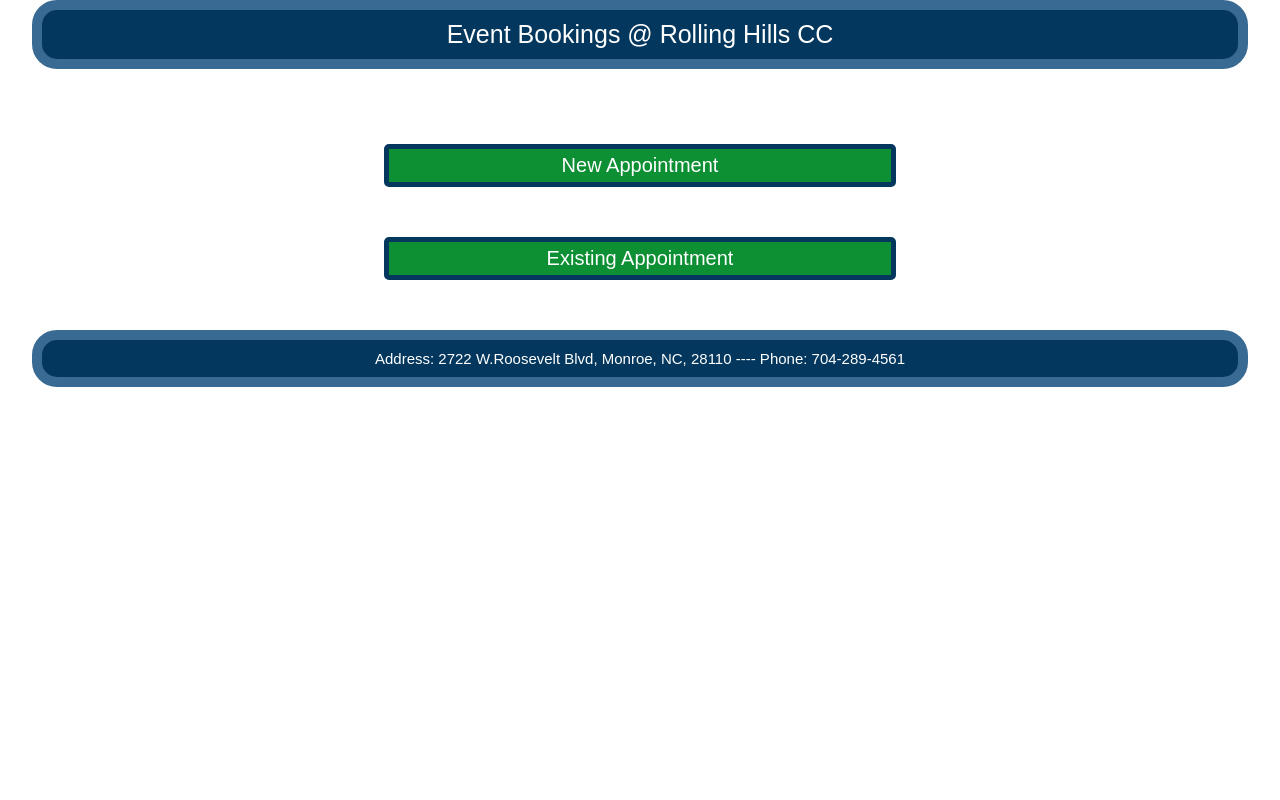
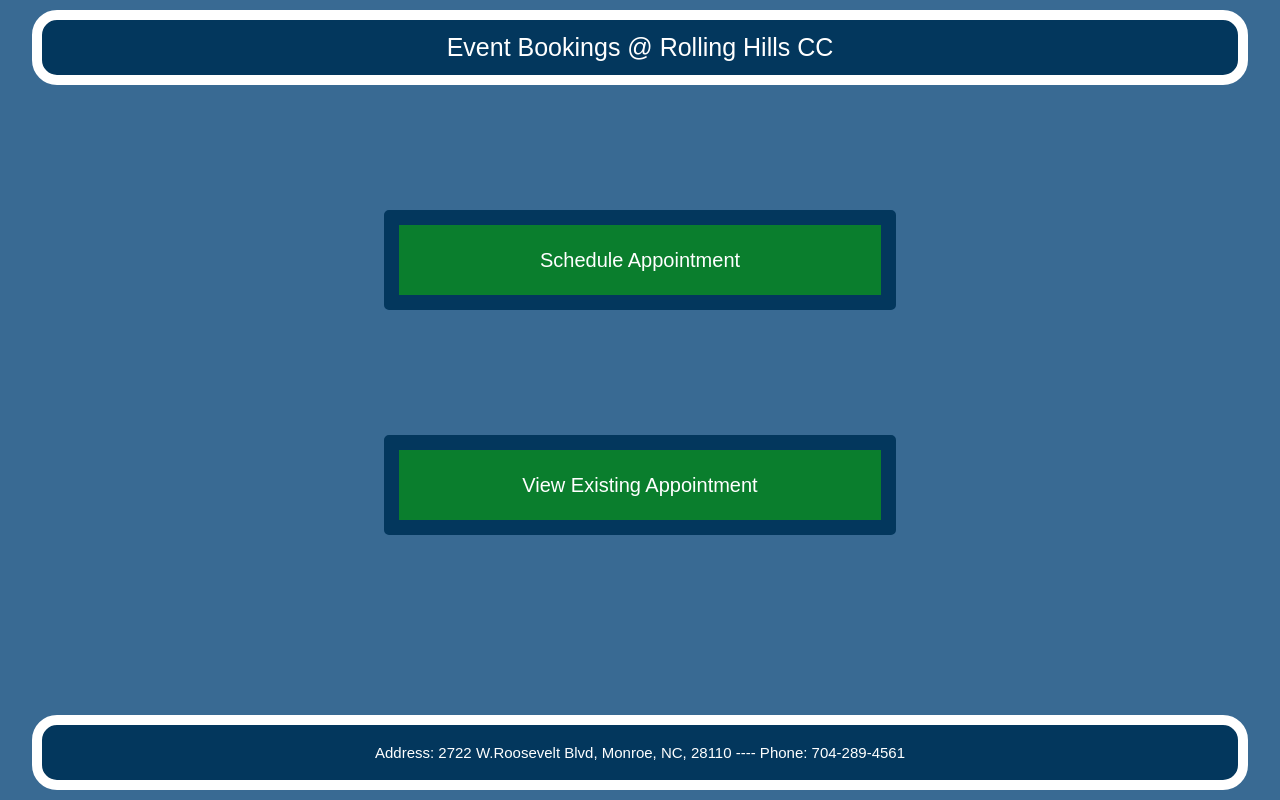
Before and after one commit to wchutchinson/bootcamp-project-1, a plain HTML site: page index.html in a window 1280 px wide. Drawn offline with Linux system fonts and the light colour scheme; files whose address does not match are found by name.

Commit message:
added styling to landing page

```diff
--- a/assets/css/landing.css
+++ b/assets/css/landing.css
@@ -1,3 +1,7 @@
+body {
+    background-color: #396a93;
+}
+
 .button-container {
     display: flex;
     flex-direction: column;
@@ -9,9 +13,10 @@
     font-size: 25px;
     background-color: #03375d;
     color: white;
-    border: 10px solid #396a93;
+    border: 10px solid white;
     border-radius: 25px;
-    margin-bottom: 75px;
+    margin-top: 10px;
+    height: 75px;
     width: 95%;
     box-sizing: border-box;
 }
@@ -19,23 +24,27 @@
 .small-button {
     padding: 5px 10px;
     font-size: 20px;
-    background-color: #0d8f34;
+    background-color: #0a7e2d;
     color: white;
-    border: 5px solid #03375d;
+    border: 15px solid #03375d;
     border-radius: 5px;
-    margin-bottom: 50px;
+    margin-top: 125px;
+    height: 100px;
     width: 40%;
     box-sizing: border-box;
 }
 
 .large-button-2 {
+    position: fixed;
+    bottom: 0;
     padding: 10px 20px;
     font-size: 15px;
     background-color: #03375d;
     color: white;
-    border: 10px solid #396a93;
+    border: 10px solid white;
     border-radius: 25px;
-    margin-bottom: 75px;
+    margin-bottom: 10px;
+    height: 75px;
     width: 95%;
     box-sizing: border-box;
 }
--- a/index.html
+++ b/index.html
@@ -13,8 +13,8 @@
 
     <div class="button-container">
         <button class="large-button"> Event Bookings @ Rolling Hills CC </button>
-        <button class="small-button"> New Appointment </button>
-        <button class="small-button"> Existing Appointment </button>
+        <button class="small-button"> Schedule Appointment </button>
+        <button class="small-button"> View Existing Appointment </button>
         <button class="large-button-2"> Address: 2722 W.Roosevelt Blvd, Monroe, NC, 28110  ----  Phone: 704-289-4561 </button>
     </div>
 
```
